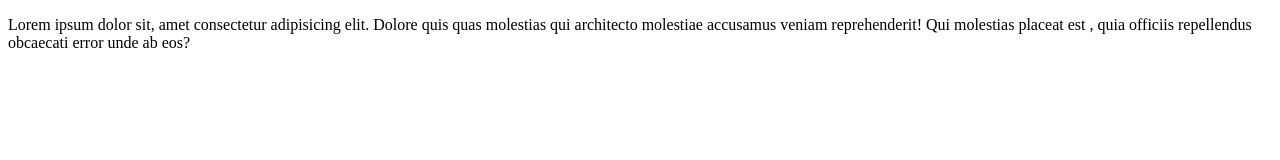
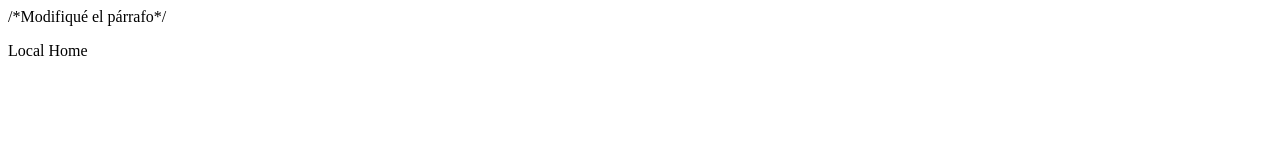
Before and after one commit to mikealo9/prograweb-25-1, a plain HTML site: page index.html in a window 1280 px wide. Drawn offline with Linux system fonts and the light colour scheme.

Commit message:
Modifiqué el párrafo del index

```diff
--- a/index.html
+++ b/index.html
@@ -7,13 +7,9 @@
     <title>Document</title>
 </head>
 <body>
+    /*Modifiqué el párrafo*/
     <p>
-        Lorem ipsum dolor sit, amet consectetur
-        adipisicing elit. Dolore quis quas molestias
-         qui architecto molestiae accusamus veniam
-          reprehenderit! Qui molestias placeat est
-          , quia officiis repellendus obcaecati error
-           unde ab eos?
+        Local Home
 
     </p>
 </body>
```
